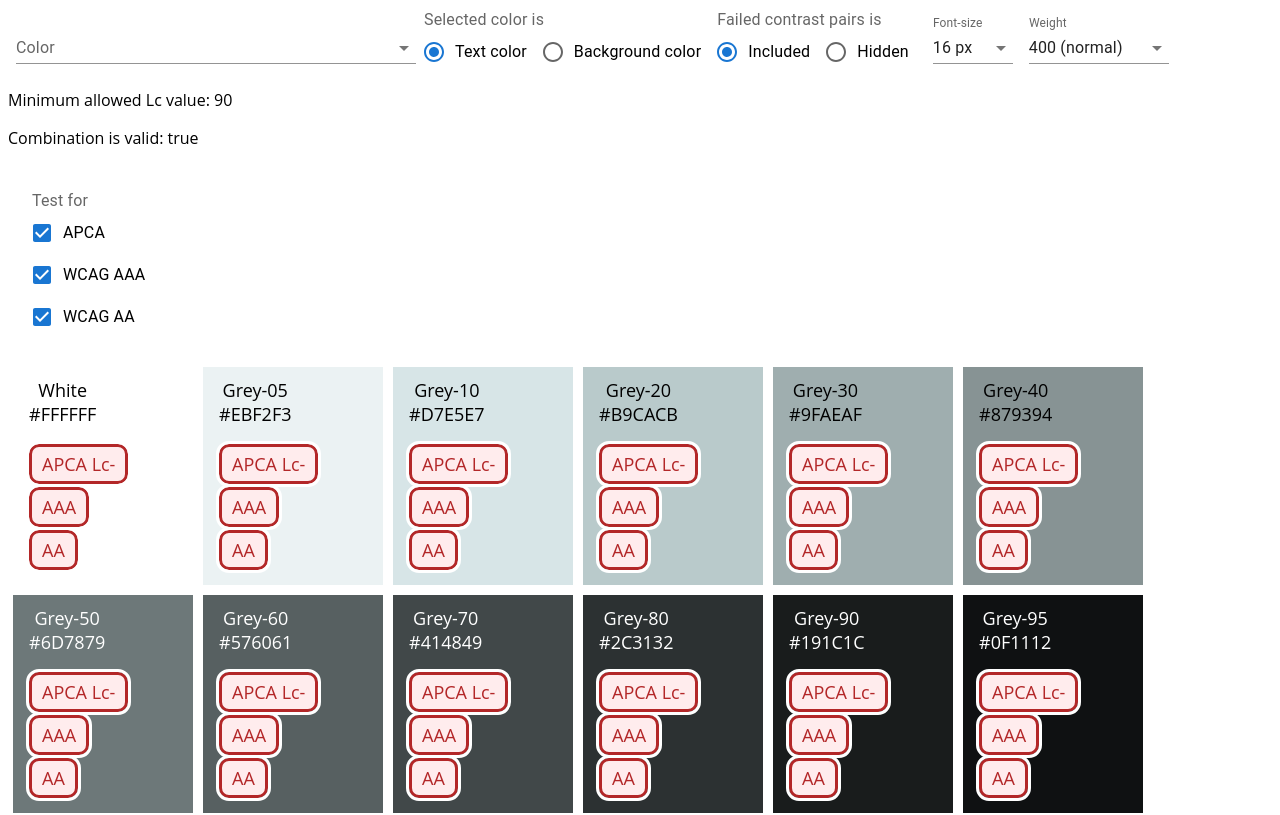
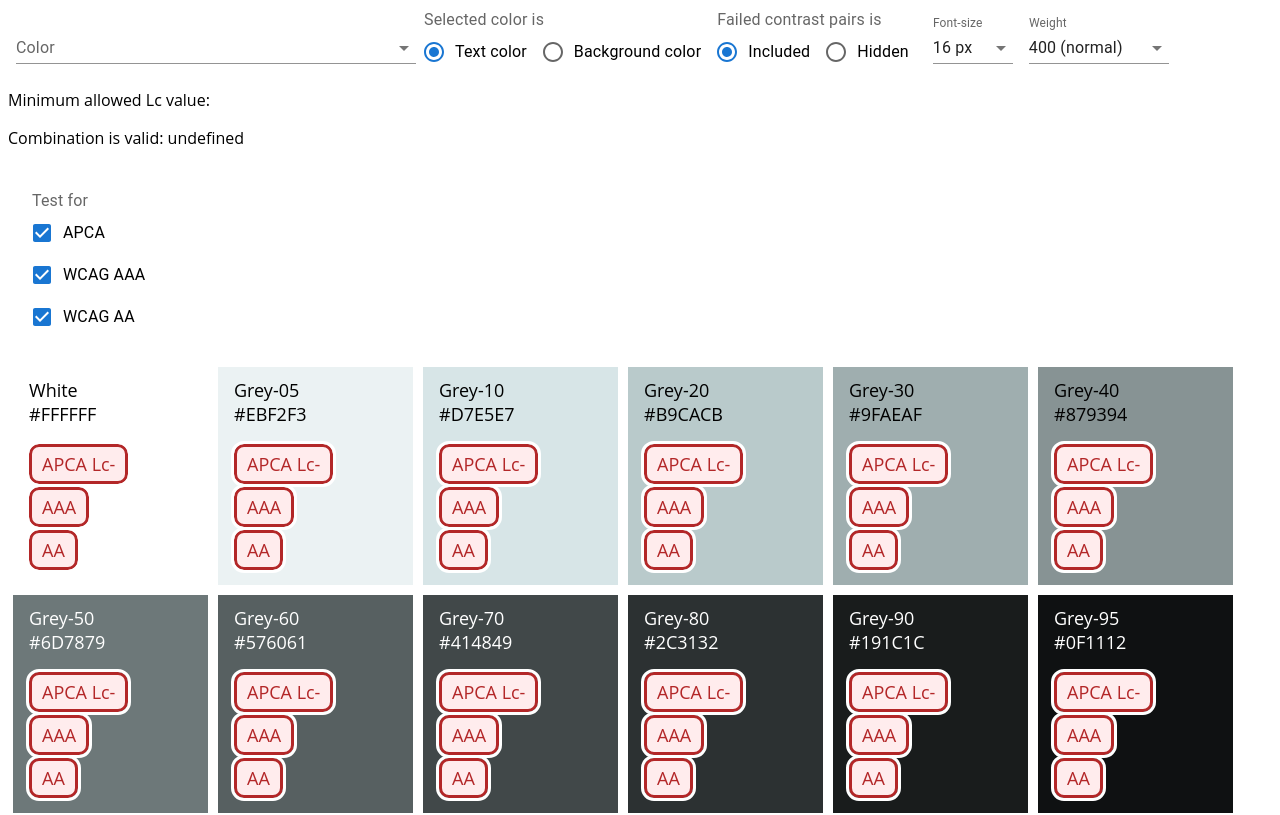
Before and after one commit to brreg/br-contrast, a Next.js app: page / in a window 1280 px wide. Shown: the top 815 px of the page. Built offline with nearby package versions, Linux system fonts and the light colour scheme.

Commit message:
moved logic to contrast-calculator.ts

```diff
--- a/components/color-cards.tsx
+++ b/components/color-cards.tsx
@@ -1,8 +1,7 @@
-import { brColors, green, red } from '@/data/colors'
+import { brColors } from '@/data/colors'
 import { ColorCardsProps } from '@/pages';
 import styles from '@/styles/color-cards.module.css'
-import { GetContrast, GetMinimumAllowedLcValue, GetMinimumAllowed_AAA_Value, GetMinimumAllowed_AA_Value } from './contrast-calculator';
-import { hex } from 'wcag-contrast'
+import { CalculateAPCA_value, CalculateWCAG_value, ColorData, ColorStandards, HeavyColor, IsAAA_valid, IsAA_valid, IsAPCAvalid, LightColor } from './contrast-calculator';
 
 export default function ColorCards({
   dropdownColorIsBackground,
@@ -32,19 +31,19 @@
                 </div>
                 {
                   testForAPCA &&
-                  <div className={styles.scorecard} style={{ backgroundColor: lightColor_APCA(cardColor.value), color: heavyColor_APCA(cardColor.value), borderColor: heavyColor_APCA(cardColor.value)}}>
+                  <div className='scorecard' style={{ backgroundColor: lightColor(cardColor.value, ColorStandards.APCA), color: heavyColor(cardColor.value, ColorStandards.APCA), borderColor: heavyColor(cardColor.value, ColorStandards.APCA)}}>
                     <p>APCA Lc-{findLcValue(cardColor.value)}</p>
                   </div>
                 }
                 {
                   testForWCAG_AAA &&
-                  <div className={styles.scorecard} style={{ backgroundColor: lightColor_AAA(cardColor.value), color: heavyColor_AAA(cardColor.value), borderColor: heavyColor_AAA(cardColor.value)}}>
+                  <div className='scorecard' style={{ backgroundColor: lightColor(cardColor.value, ColorStandards.WCAG_AAA), color: heavyColor(cardColor.value, ColorStandards.WCAG_AAA), borderColor: heavyColor(cardColor.value, ColorStandards.WCAG_AAA)}}>
                     <p>{findWCAGValue(cardColor.value)} AAA</p>
                   </div>
                 }
                 {
                   testForWCAG_AA &&
-                  <div className={styles.scorecard} style={{ backgroundColor: lightColor_AA(cardColor.value), color: heavyColor_AA(cardColor.value), borderColor: heavyColor_AA(cardColor.value)}}>
+                  <div className='scorecard' style={{ backgroundColor: lightColor(cardColor.value, ColorStandards.WCAG_AA), color: heavyColor(cardColor.value, ColorStandards.WCAG_AA), borderColor: heavyColor(cardColor.value, ColorStandards.WCAG_AA)}}>
                     <p>{findWCAGValue(cardColor.value)} AA</p>
                   </div>
                 }
@@ -71,118 +70,30 @@
   }
 
   function findLcValue(cardColor: string) : string {
-    if (dropdownColorIsBackground) {
-      return GetContrast(cardColor, backgroundColor)
-    } else {
-      return GetContrast(textColor, cardColor)
-    }
+    const data = getColorData(cardColor)
+    return CalculateAPCA_value(data)
   }
 
   function findWCAGValue(cardColor: string) : string {
-    if (dropdownColorIsBackground && backgroundColor !== '') {
-      return hex(cardColor, backgroundColor).toFixed(1).toString()
-    } else if (!dropdownColorIsBackground && textColor !== '') {
-      return hex(cardColor, textColor).toFixed(1).toString()
-    } else {
-      return ""
-    }
+    const colorData = getColorData(cardColor)
+    return CalculateWCAG_value(colorData)
   }
 
-  function isAPCAvalid(cardColor: string) : boolean {
-    const Lc = findLcValue(cardColor)
-    const minLc = GetMinimumAllowedLcValue(fontWeight, fontSize)
-
-    if (+Lc > (minLc as number)) {
-      return true
-    } else {
-      return false
-    }
+  function lightColor(cardColor: string, standard: ColorStandards) : string {
+    const colorData = getColorData(cardColor)
+    return LightColor(colorData, standard)
   }
 
-  function is_AAA_valid(cardColor: string) : boolean {
-    const contrast = +findWCAGValue(cardColor)
-    const minContrast = GetMinimumAllowed_AAA_Value(fontWeight, fontSize)
-
-    if (contrast > (minContrast as number)) {
-      return true
-    } else {
-      return false
-    }
-  }
-
-  function is_AA_valid(cardColor: string) : boolean {
-    const contrast = +findWCAGValue(cardColor)
-    const minContrast = GetMinimumAllowed_AA_Value(fontWeight, fontSize)
-
-    if (contrast > (minContrast as number)) {
-      return true
-    } else {
-      return false
-    }
-  }
-
-  function lightColor_APCA(cardColor: string) : string {
-    const i = isAPCAvalid(cardColor)
-
-    if (i) {
-      return green[1].value
-    } else {
-      return red[0].value
-    }
-  }
-
-  function heavyColor_APCA(cardColor: string) : string {
-    const i = isAPCAvalid(cardColor)
-
-    if (i) {
-      return green[7].value
-    } else {
-      return red[6].value
-    }
-  }
-  function lightColor_AA(cardColor: string) : string {
-    const i = is_AA_valid(cardColor)
-
-    if (i) {
-      return green[1].value
-    } else {
-      return red[0].value
-    }
-  }
-
-  function heavyColor_AA(cardColor: string) : string {
-    const i = is_AA_valid(cardColor)
-
-    if (i) {
-      return green[7].value
-    } else {
-      return red[6].value
-    }
-  }
-  function lightColor_AAA(cardColor: string) : string {
-    const i = is_AAA_valid(cardColor)
-
-    if (i) {
-      return green[1].value
-    } else {
-      return red[0].value
-    }
-  }
-
-  function heavyColor_AAA(cardColor: string) : string {
-    const i = is_AAA_valid(cardColor)
-
-    if (i) {
-      return green[7].value
-    } else {
-      return red[6].value
-    }
+  function heavyColor(cardColor: string, standard: ColorStandards) : string {
+    const colorData = getColorData(cardColor)
+    return HeavyColor(colorData, standard)
   }
 
   function showFailedContrastPairs(cardColor: string) : boolean{
-    const APCA = isAPCAvalid(cardColor)
-    const AA = is_AA_valid(cardColor)
-    const AAA = is_AAA_valid(cardColor)
+    const colorData = getColorData(cardColor)
+    const APCA = IsAPCAvalid(colorData)
+    const AA = IsAA_valid(colorData)
+    const AAA = IsAAA_valid(colorData)
 
     if (!failedContrastPairIsHidden) {
       return true
@@ -190,4 +101,22 @@
       return APCA || AA || AAA
     }
   }
+
+  function getColorData(cardColor: string) : ColorData {
+    if (dropdownColorIsBackground) {
+      return {
+        textColor: cardColor,
+        backgroundColor: backgroundColor,
+        fontSize: fontSize,
+        fontWeight: fontWeight,
+      }
+    } else {
+      return {
+        textColor: textColor,
+        backgroundColor: cardColor,
+        fontSize: fontSize,
+        fontWeight: fontWeight,
+      }
+    }
+  }
 }
--- a/components/contrast-calculator.ts
+++ b/components/contrast-calculator.ts
@@ -1,74 +1,129 @@
 import { APCA } from '@/data/apcaTable';
-import { AllColorOptionsInFlatArray } from '@/data/colors';
+import { AllColorOptionsInFlatArray, green, red } from '@/data/colors';
 import { WCAG } from '@/data/wcagTable';
 import { calcAPCA } from 'apca-w3';
 // @ts-ignore
 import { colorParsley } from 'colorparsley';
+import { CSSProperties } from 'react';
+import { hex } from 'wcag-contrast'
 
-export function GetContrast(textColor: string, backgroundColor: string) {
-  if (!textColor || !backgroundColor) {
+export interface ColorData {
+  textColor: string,
+  backgroundColor: string,
+  fontSize: number,
+  fontWeight: number,
+}
+
+export interface ScorecardColors {
+  textAndBorderColor: string,
+  backgroundColor: string,
+}
+
+export enum ColorStandards {
+  APCA,
+  WCAG_AAA,
+  WCAG_AA,
+}
+
+
+export function CalculateAPCA_value(colorData: ColorData) {
+  if (!colorData.textColor || !colorData.backgroundColor) {
     return ""
   } else {
-    const apca = +calcAPCA( colorParsley(textColor), colorParsley(backgroundColor))
+    const apca = +calcAPCA( colorParsley(colorData.textColor), colorParsley(colorData.backgroundColor))
     return Math.abs(apca).toFixed(0)
   }
 }
 
-export function GetMinimumAllowedLcValue(fontWeight: number, fontSize: number) {
-  const fontWeightObj = APCA.find( (i) => i.value === fontWeight)
-  const obj = fontWeightObj?.array.find( (i) => i.fontSize === fontSize)
+export function CalculateWCAG_value(colorData: ColorData) : string {
+  if (colorData.textColor === '' || colorData.backgroundColor === '') {
+    return ""
+  }
+  return hex(colorData.textColor, colorData.backgroundColor).toFixed(1)
+}
+
+export function IsAPCAvalid(colorData: ColorData) : boolean {
+  const Lc = CalculateAPCA_value(colorData)
+  const minLc = GetMinimumAllowedLcValue(colorData)
+  if (+Lc > (minLc as number)) {
+    return true
+  } else {
+    return false
+  }
+}
+
+export function IsAAA_valid(colorData: ColorData) : boolean {
+  const contrast = +CalculateWCAG_value(colorData)
+  const minContrast = GetMinimumAllowed_AAA_Value(colorData)
+
+  if (contrast > (minContrast as number)) {
+    return true
+  } else {
+    return false
+  }
+}
+
+export function IsAA_valid(colorData: ColorData) : boolean {
+  const contrast = +CalculateWCAG_value(colorData)
+  const minContrast = GetMinimumAllowed_AA_Value(colorData)
+
+  if (contrast > (minContrast as number)) {
+    return true
+  } else {
+    return false
+  }
+}
+
+export function GetMinimumAllowedLcValue(colorData: ColorData) : number | undefined {
+  const fontWeightObj = APCA.find( (i) => i.value === colorData.fontWeight)
+  const obj = fontWeightObj?.array.find( (i) => i.fontSize === colorData.fontSize)
   return obj?.minimumValidLc
 }
 
-export function GetMinimumAllowed_AAA_Value(fontWeight: number, fontSize: number) {
-  const fontWeightObj = WCAG.find( (i) => i.value === fontWeight)
-  const obj = fontWeightObj?.array.find( (i) => i.fontSize === fontSize)
+export function GetMinimumAllowed_AAA_Value(colorData: ColorData) : number | undefined {
+  const fontWeightObj = WCAG.find( (i) => i.value === colorData.fontWeight)
+  const obj = fontWeightObj?.array.find( (i) => i.fontSize === colorData.fontSize)
   return obj?.AAA_minimumValidContrast
 }
 
-export function GetMinimumAllowed_AA_Value(fontWeight: number, fontSize: number) {
-  const fontWeightObj = WCAG.find( (i) => i.value === fontWeight)
-  const obj = fontWeightObj?.array.find( (i) => i.fontSize === fontSize)
+export function GetMinimumAllowed_AA_Value(colorData: ColorData) : number | undefined {
+  const fontWeightObj = WCAG.find( (i) => i.value === colorData.fontWeight)
+  const obj = fontWeightObj?.array.find( (i) => i.fontSize === colorData.fontSize)
   return obj?.AA_minimumValidContrast
 }
 
-export function FontWeightAndSizeIsValid(fontWeight: number, fontSize: number) {
-  const fontWeightObj = APCA.find( (i) => i.value === fontWeight)
-  const obj = fontWeightObj?.array.find( (i) => i.fontSize === fontSize)
+export function FontWeightAndSizeIsValid(colorData: ColorData) : boolean | undefined {
+  const fontWeightObj = APCA.find( (i) => i.value === colorData.fontWeight)
+  const obj = fontWeightObj?.array.find( (i) => i.fontSize === colorData.fontSize)
   return obj?.valid
 }
 
-export function FindBackgroundColorWithHighestContrast(textColor: string) {
-  let colorWithHighestContrast = ""
-  let highestLcValue = 0
-
-  AllColorOptionsInFlatArray.map( (color) => {
-    let Lc = Math.abs(+calcAPCA( colorParsley(textColor), colorParsley(color.value)))
-    if (Lc > highestLcValue) {
-      highestLcValue = Lc
-      colorWithHighestContrast = color.value
-    }
-  })
-
-  return colorWithHighestContrast
+function isScoreValid(colorData: ColorData, standard: ColorStandards) : boolean {
+  if (standard === ColorStandards.APCA) {
+    return IsAPCAvalid(colorData)
+  } else if (standard === ColorStandards.WCAG_AAA) {
+    return IsAAA_valid(colorData)
+  } else if (standard === ColorStandards.WCAG_AA) {
+    return IsAA_valid(colorData)
+  } else {
+    return false
+  }
 }
 
-export function FindTextColorWithHighestContrast(backgroundColor: string) {
-  let colorWithHighestContrast = ""
-  let highestLcValue = 0
-
-  AllColorOptionsInFlatArray.map( (color) => {
-    let Lc = Math.abs(+calcAPCA( colorParsley(color.value), colorParsley(backgroundColor)))
-    if (Lc > highestLcValue) {
-      highestLcValue = Lc
-      colorWithHighestContrast = color.value
-    }
-  })
-  return colorWithHighestContrast
+export function LightColor(colorData: ColorData, standard: ColorStandards) : string {
+  const valid = isScoreValid(colorData, standard)
+  if (valid) {
+    return green[1].value
+  } else {
+    return red[0].value
+  }
 }
 
-// export function getFontSize(textColor, backgroundColor, weightIndex) {
-//   const contrast = getContrast(textColor, backgroundColor)
-//   const fontArray = fontLookupAPCA(parseFloat(contrast))
-//   return fontArray[weightIndex]
-// }
+export function HeavyColor(colorData: ColorData, standard: ColorStandards) : string {
+  const valid = isScoreValid(colorData, standard)
+  if (valid) {
+    return green[7].value
+    } else {
+    return red[6].value
+  }
+}
--- a/styles/color-cards.module.css
+++ b/styles/color-cards.module.css
@@ -1,6 +1,6 @@
 .card {
   margin: 5px;
-  width: 180px;
+  width: 195px;
   display: flex;
   flex-direction: column;
   align-items: flex-start;
@@ -8,6 +8,7 @@
   font-size: 18px;
   font-weight: 500;
   border-width: 0;
+  text-align: left;
 }
 
 .cardLabelText {
@@ -16,27 +17,6 @@
 
 .cardLabelText > p {
   margin: 0;
-}
-
-.outerScorecard {
-  border-style: solid;
-  border-color: white;
-}
-
-.scorecard {
-  align-items: center;
-  text-align: center;
-  margin-left: 10px;
-  border-radius: 10px;
-  border-style: solid;
-  outline: solid white;
-  width: auto;
-  height: auto;
-  margin-top: 3px;
-}
-
-.scorecard > p {
-  margin: 5px 10px 5px 10px;
 }
 
 .row {
--- a/styles/globals.css
+++ b/styles/globals.css
@@ -2,3 +2,19 @@
   font-family: "Open Sans", Arial, Helvetica, sans-serif;
   font-style: normal;
 }
+
+.scorecard {
+  align-items: center;
+  text-align: center;
+  margin-left: 10px;
+  border-radius: 10px;
+  border-style: solid;
+  outline: solid white;
+  width: auto;
+  height: auto;
+  margin-top: 3px;
+}
+
+.scorecard > p {
+  margin: 5px 10px 5px 10px;
+}
```
